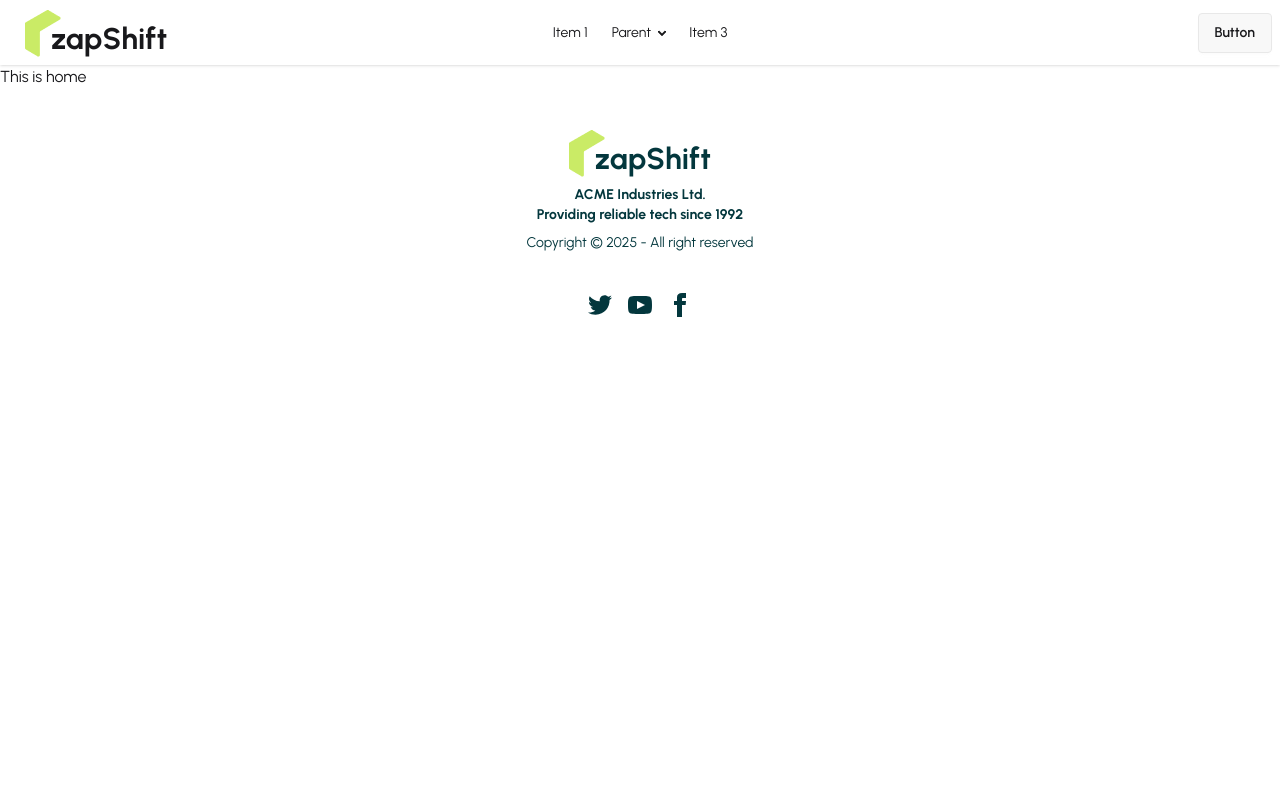
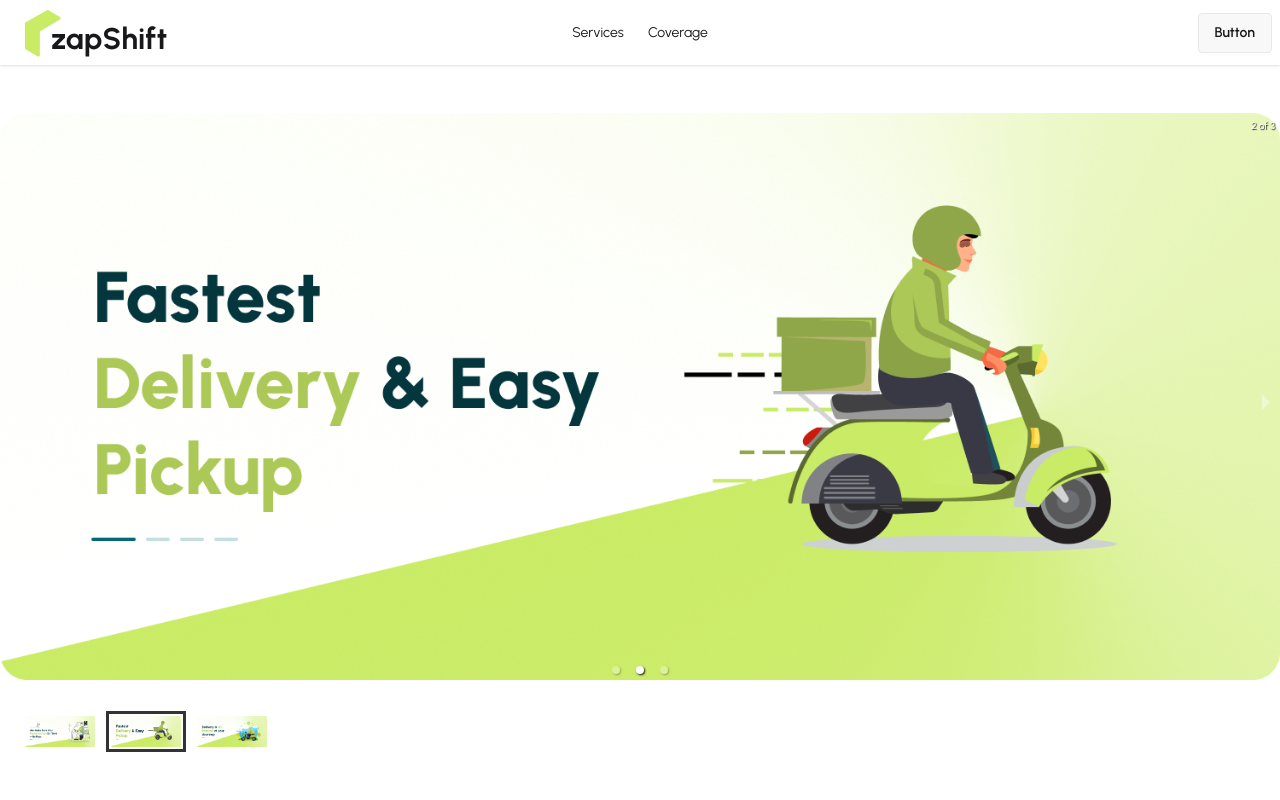
Before and after one commit to khaled-40/zap-shift, a React (Vite) app: page / in a window 1280 px wide. Shown: the top 800 px of the page. Built offline with nearby package versions, Linux system fonts and the light colour scheme.

Commit message:
added banner using react awesome components carousel

```diff
--- a/package.json
+++ b/package.json
@@ -11,7 +11,8 @@
   },
   "dependencies": {
     "react": "^19.2.0",
-    "react-dom": "^19.2.0"
+    "react-dom": "^19.2.0",
+    "react-responsive-carousel": "^3.2.23"
   },
   "devDependencies": {
     "@eslint/js": "^9.39.1",
--- /dev/null
+++ b/src/Pages/Banner.jsx
@@ -0,0 +1,30 @@
+import React from 'react';
+import "react-responsive-carousel/lib/styles/carousel.min.css"; // requires a loader
+import { Carousel } from 'react-responsive-carousel';
+import image1 from '../assets/banner/banner1.png'
+import image2 from '../assets/banner/banner2.png'
+import image3 from '../assets/banner/banner3.png'
+
+const Banner = () => {
+    return (
+        <Carousel
+        autoPlay={true}
+        infiniteLoop={true}
+        stopOnHover={false}
+        interval={3000}
+        className='mt-12'
+        >
+            <div>
+                <img src={image1} />
+            </div>
+            <div>
+                <img src={image2} />
+            </div>
+            <div>
+                <img src={image3} />
+            </div>
+        </Carousel>
+    );
+};
+
+export default Banner;
--- a/src/Pages/Home.jsx
+++ b/src/Pages/Home.jsx
@@ -1,9 +1,10 @@
 import React from 'react';
+import Banner from './Banner';
 
 const Home = () => {
     return (
         <div>
-            <h2>This is home</h2>
+           <Banner></Banner>
         </div>
     );
 };
--- a/src/Pages/Shared/Navbar.jsx
+++ b/src/Pages/Shared/Navbar.jsx
@@ -1,7 +1,12 @@
 import React from 'react';
 import Logo from '../../Components/Logo';
+import { NavLink } from 'react-router';
 
 const Navbar = () => {
+    const links = <>
+    <li><NavLink>Services</NavLink></li>
+    <li><NavLink>Coverage</NavLink></li>
+    </>
     return (
         <div className="navbar bg-base-100 shadow-sm">
             <div className="navbar-start">
@@ -12,15 +17,7 @@ const Navbar = () => {
                     <ul
                         tabIndex="-1"
                         className="menu menu-sm dropdown-content bg-base-100 rounded-box z-1 mt-3 w-52 p-2 shadow">
-                        <li><a>Item 1</a></li>
-                        <li>
-                            <a>Parent</a>
-                            <ul className="p-2">
-                                <li><a>Submenu 1</a></li>
-                                <li><a>Submenu 2</a></li>
-                            </ul>
-                        </li>
-                        <li><a>Item 3</a></li>
+                        {links}
                     </ul>
                 </div>
                 <a className="btn btn-ghost text-xl">
@@ -29,17 +26,7 @@ const Navbar = () => {
             </div>
             <div className="navbar-center hidden lg:flex">
                 <ul className="menu menu-horizontal px-1">
-                    <li><a>Item 1</a></li>
-                    <li>
-                        <details>
-                            <summary>Parent</summary>
-                            <ul className="p-2 bg-base-100 w-40 z-1">
-                                <li><a>Submenu 1</a></li>
-                                <li><a>Submenu 2</a></li>
-                            </ul>
-                        </details>
-                    </li>
-                    <li><a>Item 3</a></li>
+                    {links}
                 </ul>
             </div>
             <div className="navbar-end">
```
Also changed, not shown: 1 other file (tests, documents, lock files or other folders).
